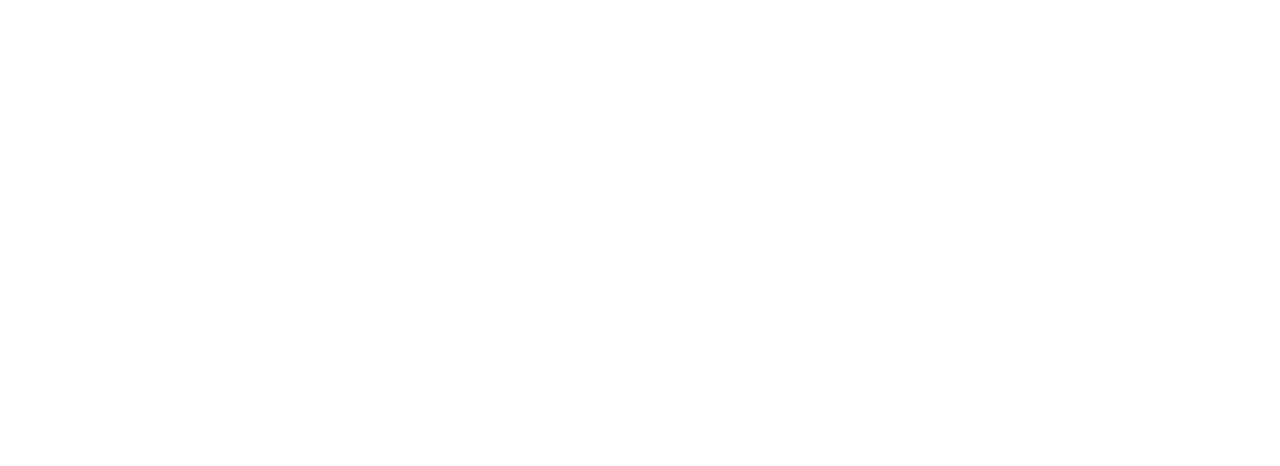
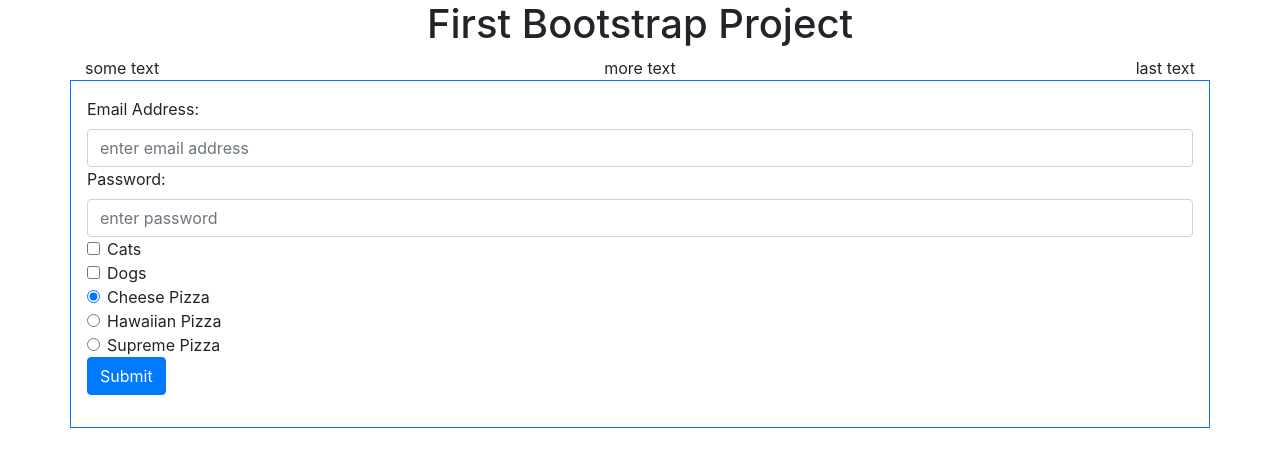
Before and after one commit to plebtech/ib-lab-bootstrap-4-drills, a plain HTML site: page index.html in a window 1280 px wide. Drawn offline with nearby package versions, Linux system fonts and the light colour scheme.

Commit message:
completed 'forms' section of lab.

```diff
--- a/index.html
+++ b/index.html
@@ -1,12 +1,70 @@
 <!DOCTYPE html>
 <html lang="en">
+
 <head>
     <meta charset="UTF-8">
     <meta name="viewport" content="width=device-width, initial-scale=1.0">
     <meta http-equiv="X-UA-Compatible" content="ie=edge">
-    <title>Document</title>
+    <link rel="stylesheet" href="https://maxcdn.bootstrapcdn.com/bootstrap/4.0.0/css/bootstrap.min.css"
+        integrity="sha384-Gn5384xqQ1aoWXA+058RXPxPg6fy4IWvTNh0E263XmFcJlSAwiGgFAW/dAiS6JXm" crossorigin="anonymous">
+    <link rel="stylesheet" href="styles.css">
+    <title>First Bootstrap Project</title>
 </head>
+
 <body>
+    <div class="container">
+        <div class="row justify-content-center">
+            <h1>First Bootstrap Project</h1>
+        </div>
 
+        <div class="row justify-content-center">
+            <div class="col-4 justify-content-start">
+                some text
+            </div>
+            <div class="col-4 justify-content-center text-center">
+                more text
+            </div>
+            <div class="col-4 justify-content-end text-right">
+                last text
+            </div>
+        </div>
+
+        <div class="row">
+            <form class="col-12 p-3 border border-primary" action="">
+                <div class="form-group">
+                    <label for="email">Email Address:</label>
+                    <input type="email" class="form-control" id="email" placeholder="enter email address">
+                    <label for="name">Password:</label>
+                    <input type="password" class="form-control" id="password" placeholder="enter password">
+                    <div class="form-check">
+                        <input class="form-check-input" type="checkbox" value="" id="cats">
+                        <label class="form-check-label" for="cats">
+                            Cats
+                        </label>
+                    </div>
+                    <div class="form-check">
+                        <input class="form-check-input" type="checkbox" value="" id="dogs">
+                        <label class="form-check-label" for="dogs">
+                            Dogs
+                        </label>
+                    </div>
+                    <div class="form-check">
+                        <input type="radio" class="form-check-input" name="pizza" id="cheese" value="option1" checked>
+                        <label for="cheese" class="form-check-label">Cheese Pizza</label>
+                    </div>
+                    <div class="form-check">
+                        <input type="radio" class="form-check-input" name="pizza" id="hawaiian" value="option2">
+                        <label for="hawaiian" class="form-check-label">Hawaiian Pizza</label>
+                    </div>
+                    <div class="form-check">
+                        <input type="radio" class="form-check-input" name="pizza" id="supreme" value="option3">
+                        <label for="supreme" class="form-check-label">Supreme Pizza</label>
+                    </div>
+                    <button type="submit" class="btn btn-primary">Submit</button>
+                </div>
+            </form>
+        </div>
+    </div>
 </body>
+
 </html>
```
Also changed, not shown: styles.css (+8 -0 lines).
